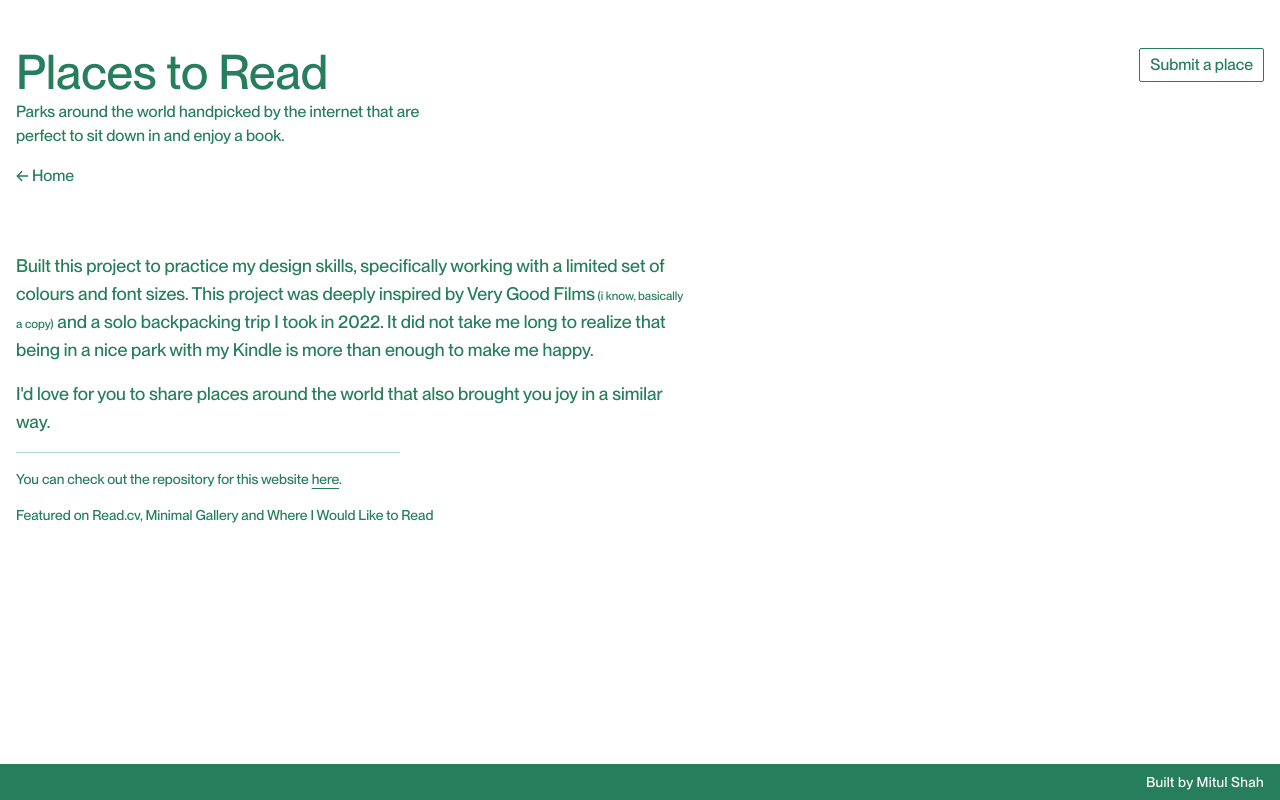
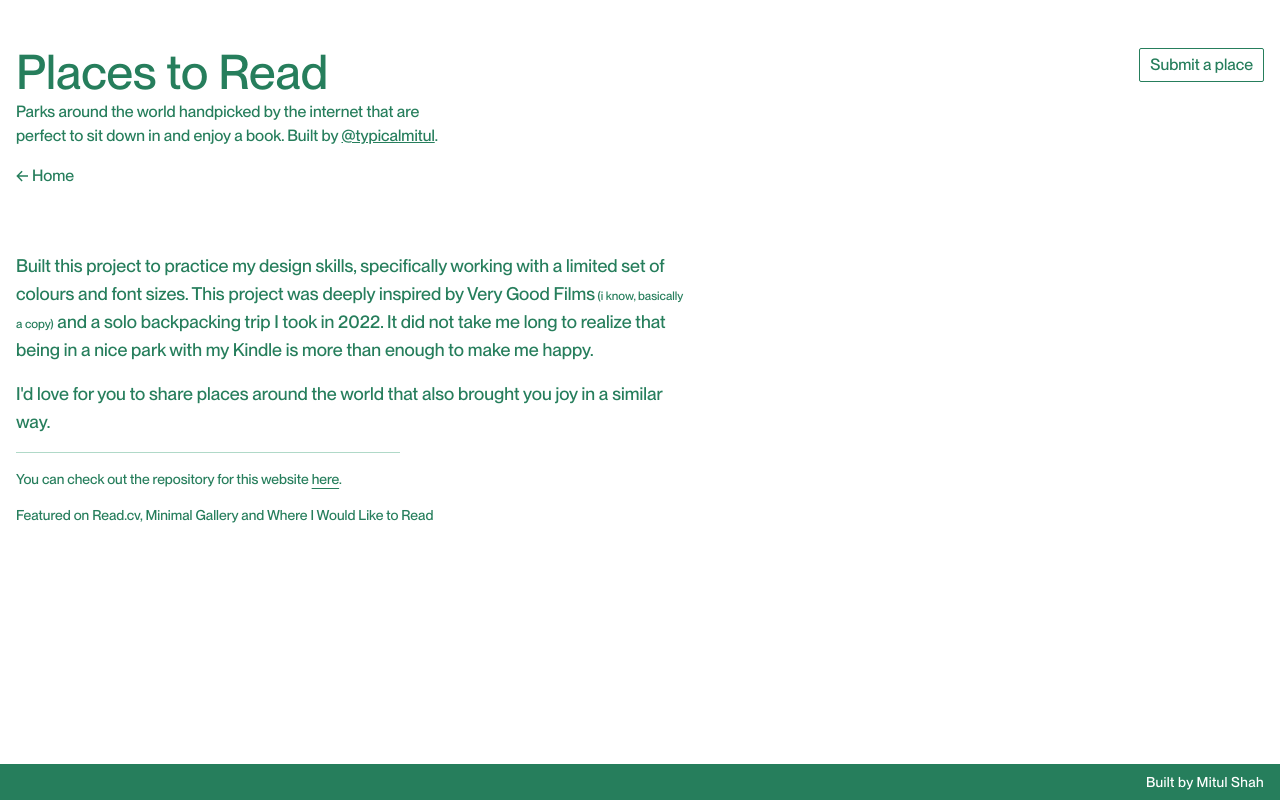
Before and after one commit to mitul-s/placestoread, a Next.js app: page /about in a window 1280 px wide. Built offline with nearby package versions, Linux system fonts and the light colour scheme.

Commit message:
Update Header.js

```diff
--- a/components/Header.js
+++ b/components/Header.js
@@ -79,7 +79,15 @@ export default function Header() {
         </h1>
         <p className="max-w-md mt-1">
           Parks around the world handpicked by the internet that are perfect to
-          sit down in and enjoy a book.
+          sit down in and enjoy a book. Built by{" "}
+          <Link
+            href="https://x.com/typicalmitul"
+            isExternal
+            className="underline w-fit"
+          >
+            @typicalmitul
+          </Link>
+          .
         </p>
         {route === "/" ? (
           <Link href="/about" className="flex items-center mt-4 gap-x-1 w-fit">
```
